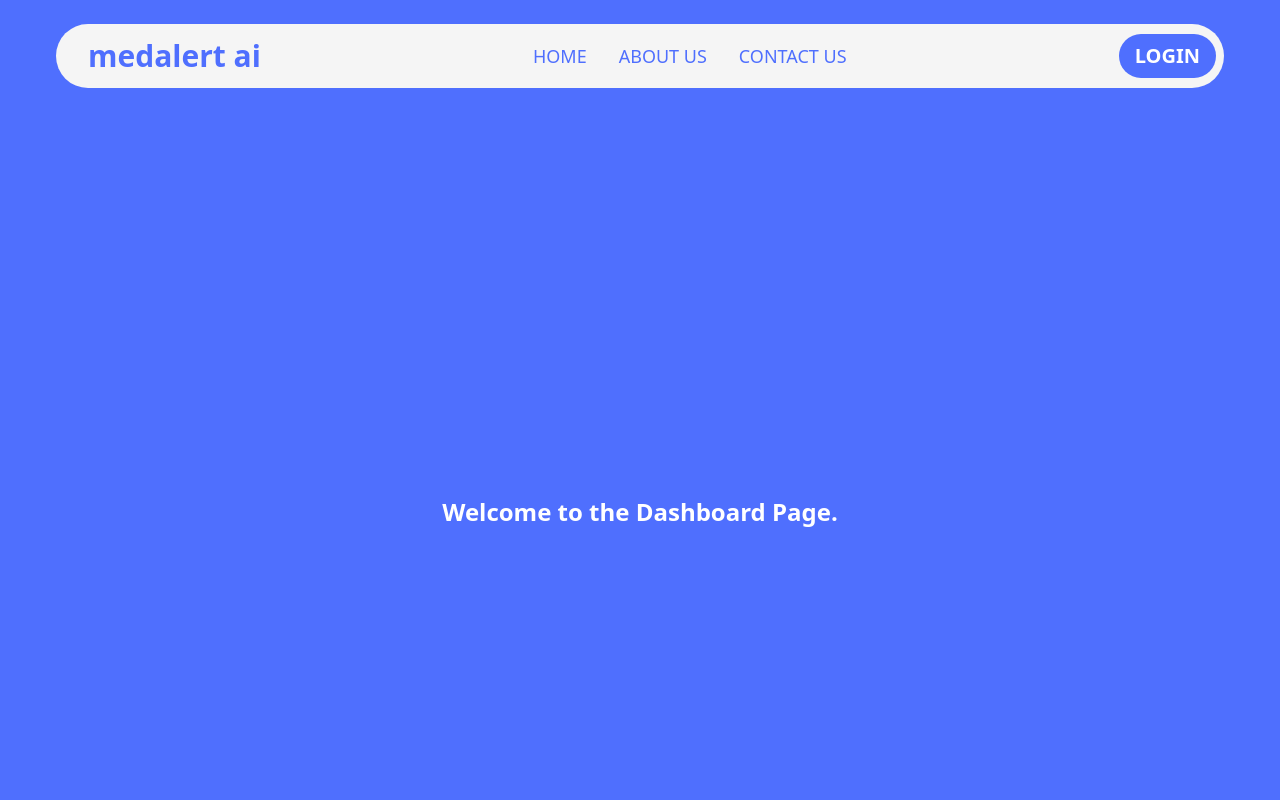
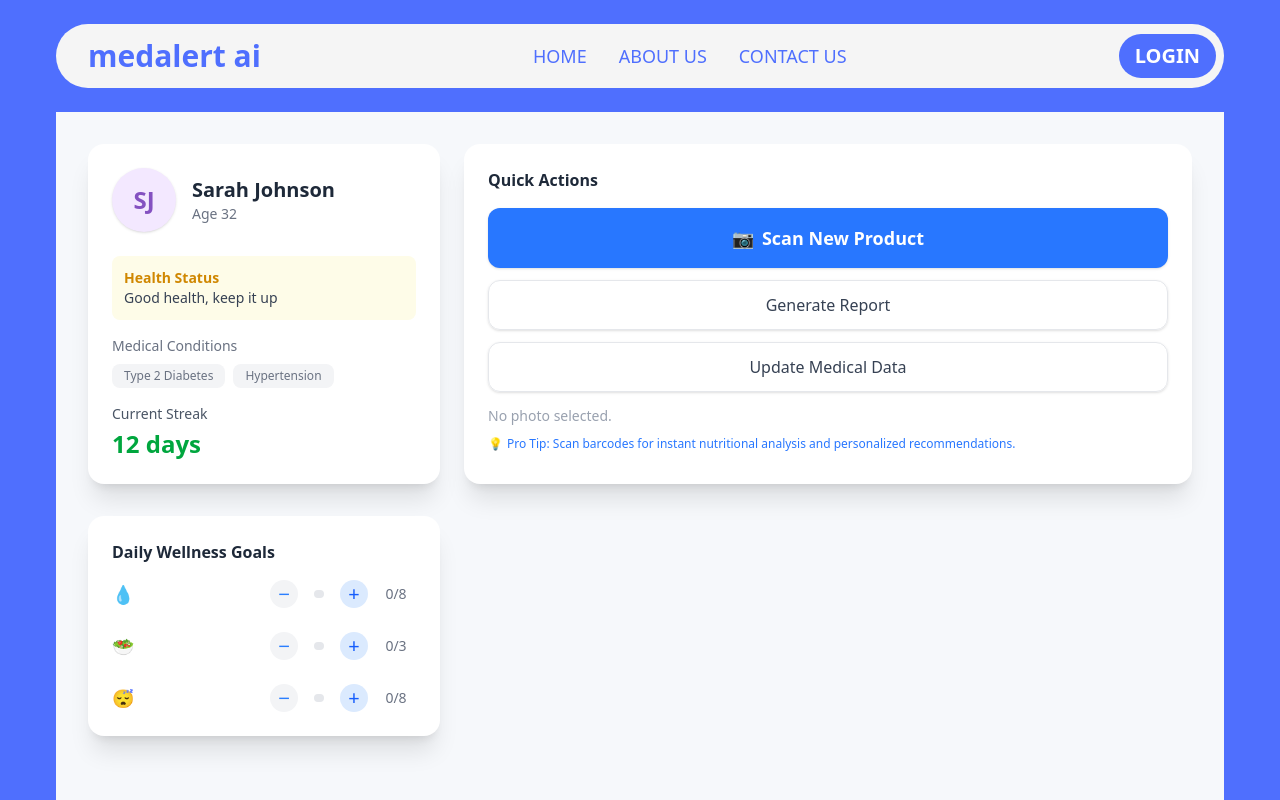
Before and after one commit to AbhiK2244/MedAlert, a React (Vite) app in the folder frontend/: page /dashboard in a window 1280 px wide. Shown: the top 800 px of the page. Built offline with nearby package versions, Linux system fonts and the light colour scheme; no server answers.

Commit message:
Updated Dashboard page and package files

```diff
--- a/frontend/src/pages/Dashboard/index.jsx
+++ b/frontend/src/pages/Dashboard/index.jsx
@@ -1,11 +1,159 @@
-import React from 'react'
+import React, { useRef, useState } from "react";
 
-const Dashboard = () => {
+// ProgressBar reusable component
+function ProgressBar({ value, total }) {
+  const percent = Math.min(100, Math.round((value / total) * 100));
   return (
-    <div className='flex items-center justify-center h-screen text-2xl font-bold'>
-        Welcome to the Dashboard Page.
+    <div className="flex-1 mx-4">
+      <div className="h-2 bg-gray-200 rounded-full w-full">
+        <div
+          className="h-2 rounded-full bg-blue-400 transition-all duration-300"
+          style={{ width: `${percent}%` }}
+        />
+      </div>
     </div>
-  )
+  );
 }
 
-export default Dashboard
+export default function Dashboard() {
+  // Photo scan state
+  const [selectedPhotos, setSelectedPhotos] = useState([]);
+  const fileInputRef = useRef(null);
+
+  // Daily goals state
+  const [water, setWater] = useState(0);
+  const [meals, setMeals] = useState(0);
+  const [sleep, setSleep] = useState(0);
+
+  // Handler for file selection
+  const handlePhotoChange = (e) => setSelectedPhotos([...e.target.files]);
+  const triggerFileInput = () => fileInputRef.current.click();
+
+  // Goals data config
+  const goals = [
+    {
+      name: "Drink Water",
+      emoji: "💧",
+      state: water,
+      setState: setWater,
+      total: 8,
+    },
+    {
+      name: "Balanced Meals",
+      emoji: "🥗",
+      state: meals,
+      setState: setMeals,
+      total: 3,
+    },
+    {
+      name: "Sleep Hours",
+      emoji: "😴",
+      state: sleep,
+      setState: setSleep,
+      total: 8,
+    },
+  ];
+
+  return (
+    <div className="min-h-screen bg-[#F6F8FB] p-8">
+      <div className="grid md:grid-cols-3 gap-6">
+        {/* Profile Card */}
+        <div className="bg-white rounded-2xl shadow-xl p-6 flex flex-col justify-between">
+          <div className="flex items-center gap-4">
+            <div className="w-16 h-16 rounded-full bg-purple-100 flex items-center justify-center text-2xl font-bold text-[#8451C1] shadow">
+              SJ
+            </div>
+            <div>
+              <h2 className="text-xl font-semibold text-gray-800">Sarah Johnson</h2>
+              <p className="text-sm text-gray-500">Age 32</p>
+            </div>
+          </div>
+          <div className="mt-6 p-3 rounded-lg bg-yellow-50">
+            <p className="text-yellow-600 font-semibold text-sm">Health Status</p>
+            <p className="text-gray-700 text-sm">Good health, keep it up</p>
+          </div>
+          <div className="mt-4">
+            <p className="text-sm text-gray-500">Medical Conditions</p>
+            <div className="flex gap-2 mt-2">
+              <span className="bg-gray-100 px-3 py-1 rounded-lg text-xs text-gray-500">Type 2 Diabetes</span>
+              <span className="bg-gray-100 px-3 py-1 rounded-lg text-xs text-gray-500">Hypertension</span>
+            </div>
+          </div>
+          <div className="mt-4">
+            <p className="text-sm text-gray-600">Current Streak</p>
+            <p className="text-green-600 font-bold text-2xl mt-1">12 days</p>
+          </div>
+        </div>
+        {/* Quick Actions */}
+        <div className="md:col-span-2 bg-white rounded-2xl shadow-xl p-6 flex flex-col">
+          <h3 className="font-semibold mb-4 text-gray-800">Quick Actions</h3>
+          <div className="grid gap-3">
+            <button
+              onClick={triggerFileInput}
+              className="bg-[#2877FF] text-white py-4 rounded-xl shadow hover:bg-blue-700 font-semibold text-lg transition"
+            >
+              <span className="mr-2">📷</span>Scan New Product
+            </button>
+            <input
+              type="file"
+              multiple
+              accept="image/*"
+              ref={fileInputRef}
+              style={{ display: "none" }}
+              onChange={handlePhotoChange}
+            />
+            <button className="border border-gray-200 py-3 rounded-xl shadow hover:bg-gray-100 transition text-gray-700 font-medium">
+              Generate Report
+            </button>
+            <button className="border border-gray-200 py-3 rounded-xl shadow hover:bg-gray-100 transition text-gray-700 font-medium">
+              Update Medical Data
+            </button>
+          </div>
+          <div className="mt-3 h-6 flex items-center text-sm">
+            {selectedPhotos.length > 0
+              ? <span className="text-[#2877FF]">{selectedPhotos.length} photo(s) selected.</span>
+              : <span className="text-gray-400">No photo selected.</span>
+            }
+          </div>
+          <div className="mt-2 text-xs text-[#2877FF] flex items-center">
+            💡
+            <span className="ml-1">Pro Tip: Scan barcodes for instant nutritional analysis and personalized recommendations.</span>
+          </div>
+        </div>
+      </div>
+      {/* Daily Wellness Goals Section */}
+      <div className="grid md:grid-cols-3 gap-6 mt-8">
+        <div className="bg-white rounded-2xl shadow-xl p-6">
+          <h3 className="font-semibold mb-4 text-gray-800">Daily Wellness Goals</h3>
+          <div className="space-y-6">
+            {goals.map((goal) => (
+              <div key={goal.name} className="flex items-center">
+                <span className="text-lg">{goal.emoji}</span>
+                <span className="ml-2 w-32">{goal.name}</span>
+                <button
+                  className="w-7 h-7 rounded-full bg-gray-100 text-blue-500 text-xl flex items-center justify-center hover:bg-blue-50"
+                  disabled={goal.state <= 0}
+                  onClick={() => goal.setState(Math.max(0, goal.state - 1))}
+                >
+                  −
+                </button>
+                <ProgressBar value={goal.state} total={goal.total} />
+                <button
+                  className="w-7 h-7 rounded-full bg-blue-100 text-blue-600 text-xl flex items-center justify-center hover:bg-blue-200"
+                  disabled={goal.state >= goal.total}
+                  onClick={() => goal.setState(Math.min(goal.total, goal.state + 1))}
+                >
+                  +
+                </button>
+                <span className="w-10 ml-2 text-sm text-gray-500 text-center">
+                  {goal.state}/{goal.total}
+                </span>
+              </div>
+            ))}
+          </div>
+        </div>
+        {/* Add similar cards for "Daily Activity Check-in" and "Achievements" for a complete dashboard */}
+      </div>
+    </div>
+  );
+}
--- a/frontend/src/pages/contact us/ContactUs.css
+++ b/frontend/src/pages/contact us/ContactUs.css
@@ -71,7 +71,7 @@
 
 /* Right contact card */
 .right-card {
-  background: #064574;
+  background:  #1D3DDC;
   color: white;
   padding: 20px;
   border-radius: 16px;
```
Also changed, not shown: 2 other files (tests, documents, lock files or other folders).
